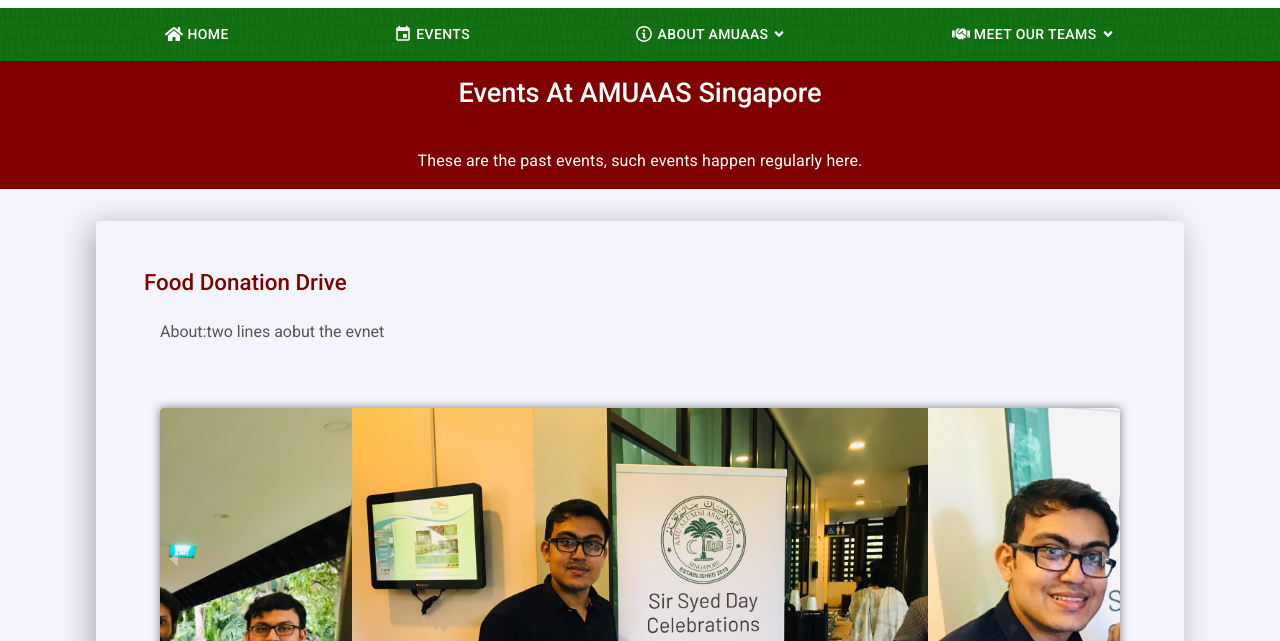
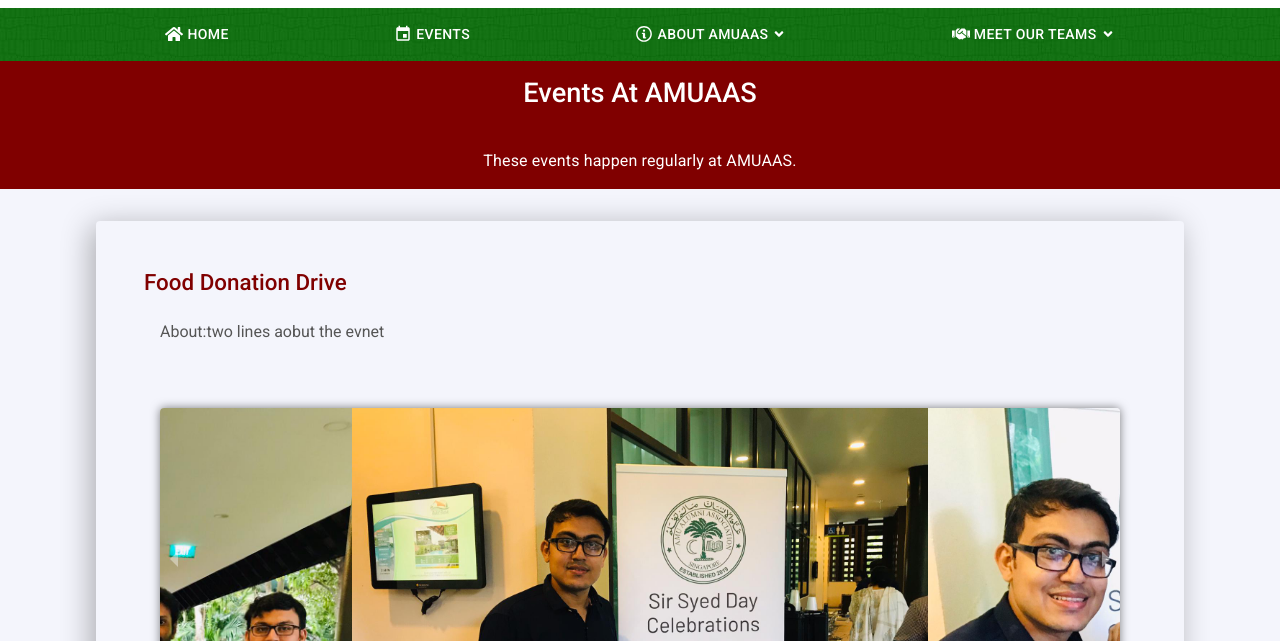
Before and after one commit to anas40/alumniSingaporeSite, a Gatsby site: page /events in a window 1280 px wide. Shown: the part 142-783 px from the top of the page. Built offline with nearby package versions, Linux system fonts and the light colour scheme; Gatsby itself is replaced by a stand-in of ours.

Commit message:
customize option

```diff
--- a/src/components/TitleHeading.js
+++ b/src/components/TitleHeading.js
@@ -3,9 +3,9 @@ import { Typography } from '@material-ui/core';
 
 import '../css/titleHeading.scss'
 
-export default function Events() {
+export default function Events(props) {
     return <section className="pageTitle">
-        <div><h1>Events At AMUAAS Singapore</h1></div>
-        <div className="text"><Typography>These are the past events, such events happen regularly here.</Typography></div>
+        <div><h1>{props.heading}</h1></div>
+        <div className="text"><Typography>{props.body}</Typography></div>
     </section>
 }
--- a/src/pages/events.js
+++ b/src/pages/events.js
@@ -13,7 +13,7 @@ export default function Events() {
     return <div>
         <Header />
         <main>
-            <TitleHeading />
+            <TitleHeading heading="Events At AMUAAS" body="These events happen regularly at AMUAAS."/>
             <EventCarousel />
         </main>
         <Footer />
```
